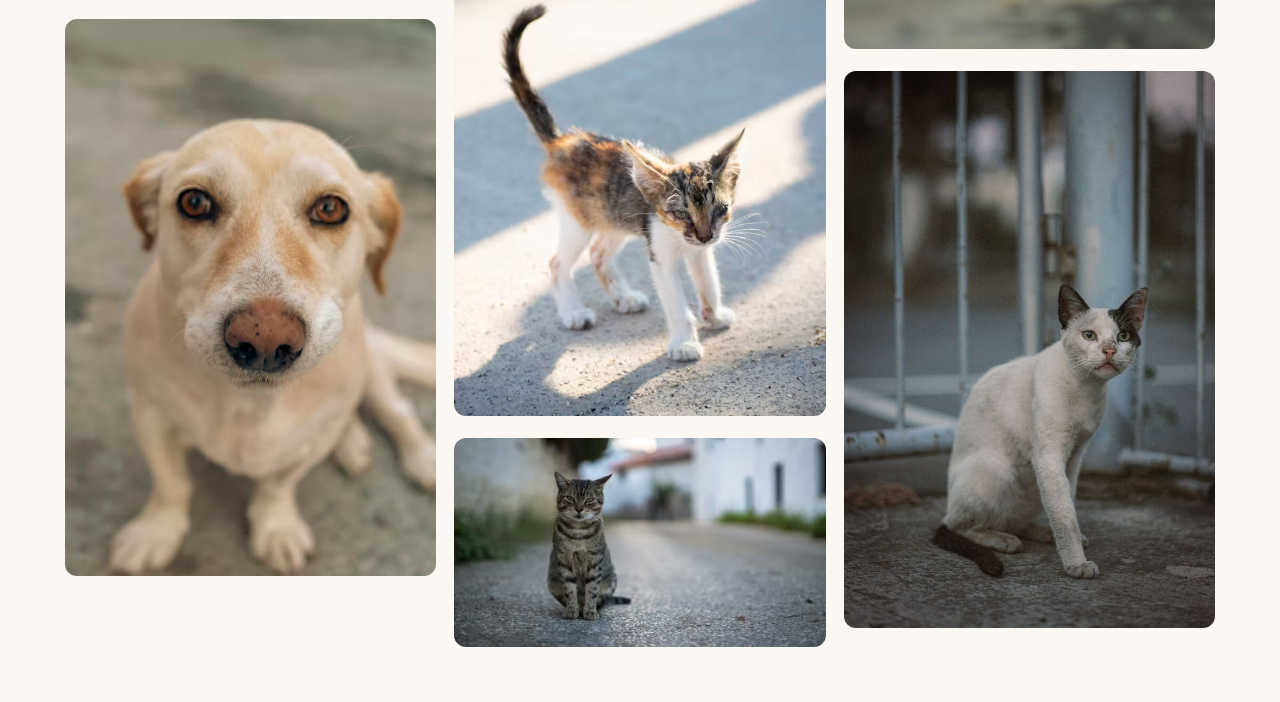
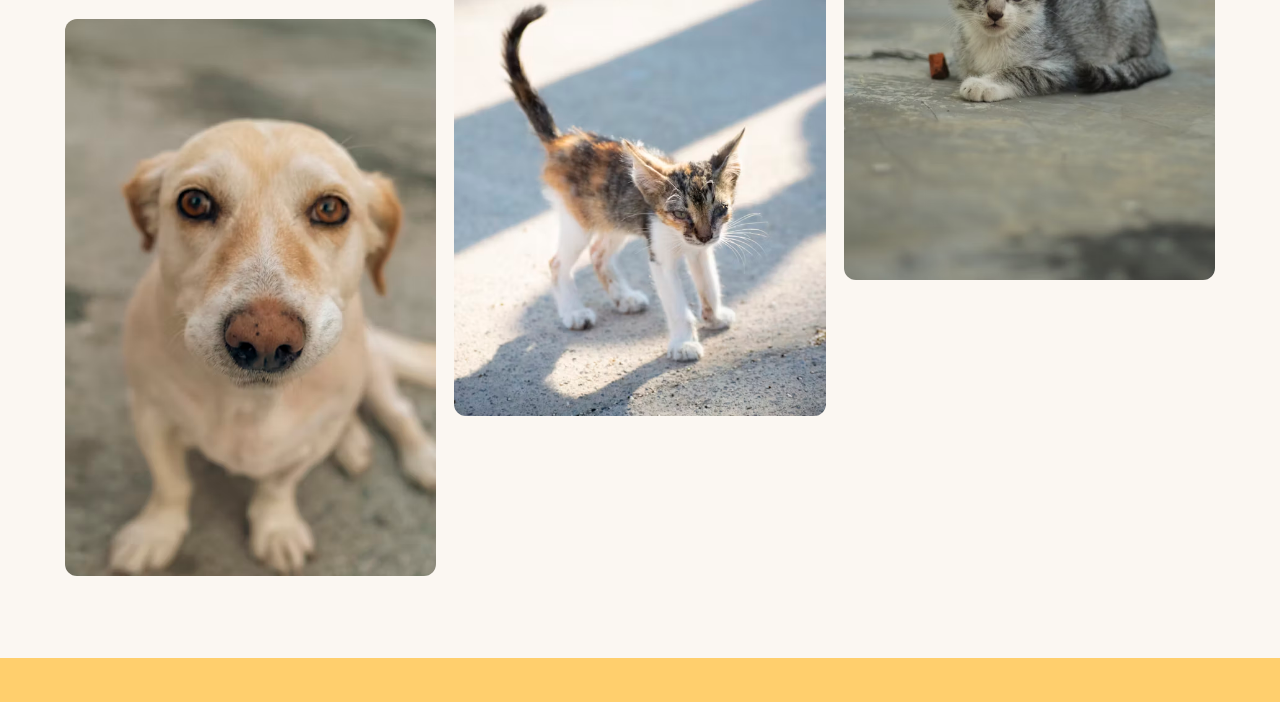
Before and after one commit to AnuragCA018/Home-For-Tails, a plain HTML site: page gallery.html in a window 1280 px wide. Shown: the part 2374-3076 px from the top of the page. Drawn offline with Linux system fonts and the light colour scheme.

Commit message:
Update gallery.html

```diff
--- a/gallery.html
+++ b/gallery.html
@@ -43,7 +43,6 @@
     <img src="img/cat3.jpeg" style="width:100%; border-radius:12px; margin-bottom:18px;">
     <img src="img/cat4.jpeg" style="width:100%; border-radius:12px; margin-bottom:18px;">
     <img src="img/cat5.jpeg" style="width:100%; border-radius:12px; margin-bottom:18px;">
-     <img src="img/cat6.jpeg" style="width:100%; border-radius:12px; margin-bottom:18px;">
   </div>
 
   <div style="background-color:#ffcf6d; color:#333; padding:40px 20px;">
```
